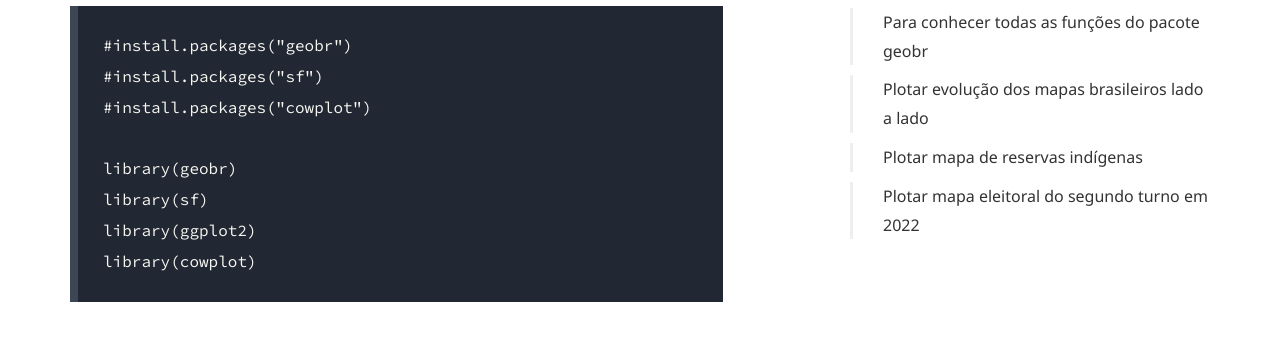
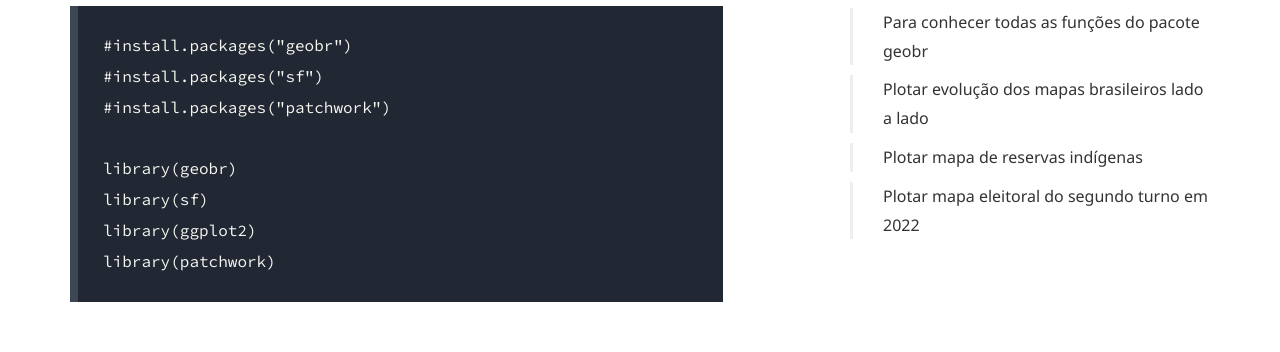
Before and after one commit to coLAB-UFF/docs, a Jekyll site: the page built from dataviz_11.md, in a window 1280 px wide and 900 px high, scrolled down 797 px. Shown: the part 225-577 px from the top of the window. Built offline with Jekyll 4.4.1, drawn with Linux system fonts in a browser that asks for light colours; some web fonts are replaced.

Commit message:
Update dataviz_11.md

````diff
--- a/dataviz_11.md
+++ b/dataviz_11.md
@@ -35,12 +35,12 @@ Mapas são objetos poligonais. Para produzirmos um mapa coroplético, precisamos
 ```
 #install.packages("geobr")
 #install.packages("sf")
-#install.packages("cowplot")
+#install.packages("patchwork")
 
 library(geobr)
 library(sf)
 library(ggplot2)
-library(cowplot)
+library(patchwork)
 ```
 
 # Plotar um mapa simples do Brasil (com divisas de estados)
````
